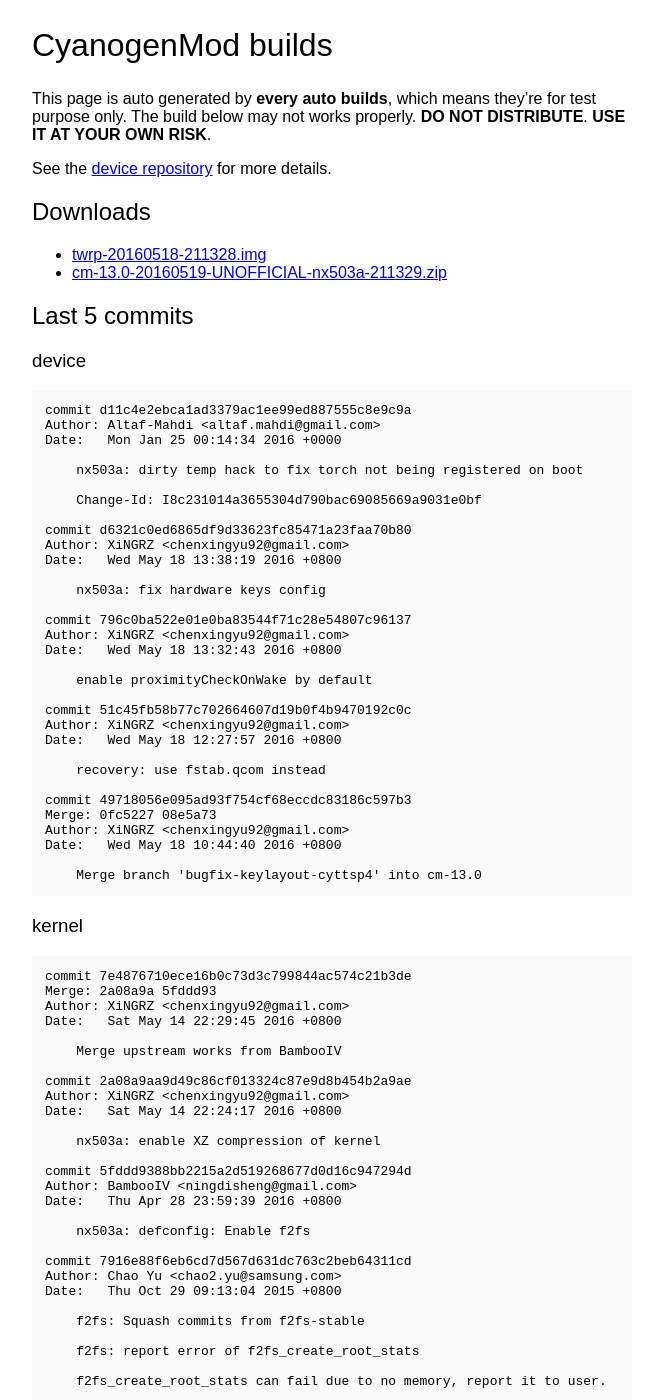
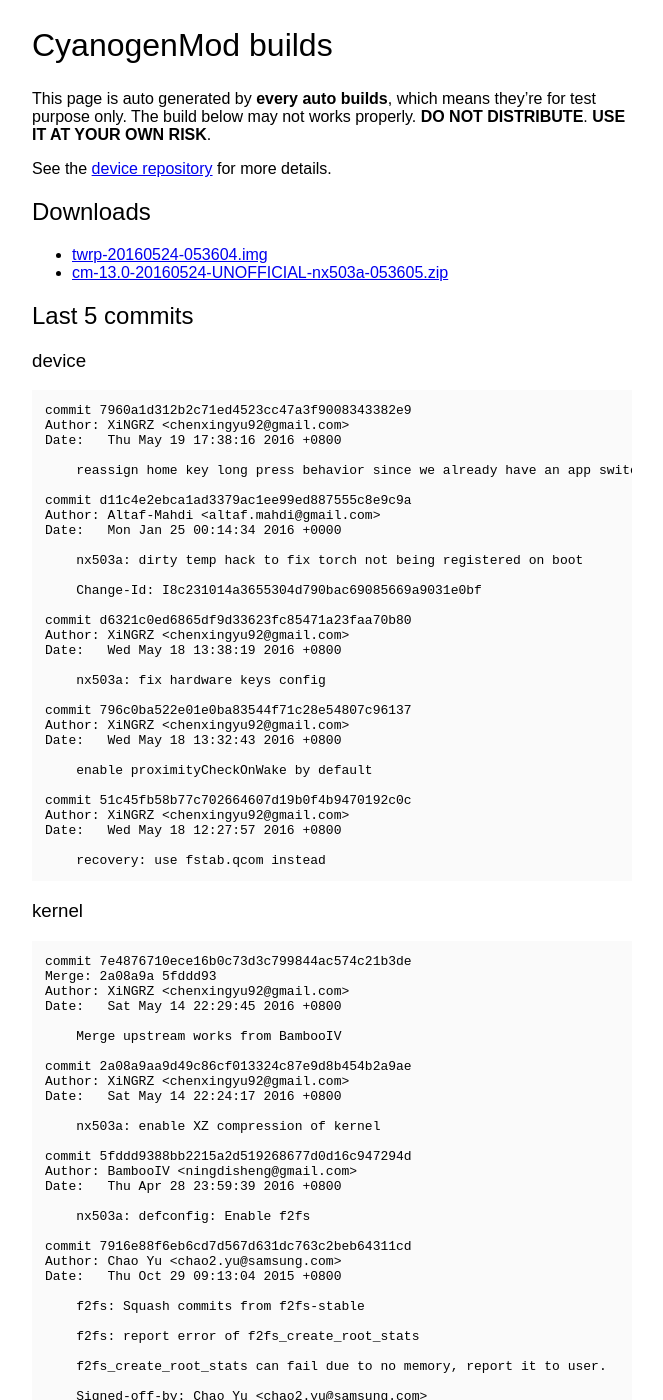
Before and after one commit to ilasx/nx503a-dev.github.io, a Jekyll site: the page built from cyanogenmod.md, in a window 1280 px wide and 1400 px high. Shown: the whole window, without its empty margins (308-971 px from the left). Built offline with Jekyll 4.4.1, drawn with Linux system fonts in a browser that asks for light colours.

Commit message:
publish auto build twrp-20160524-053604.img cm-13.0-20160524-UNOFFICIAL-nx503a-053605.zip

````diff
--- a/cyanogenmod.md
+++ b/cyanogenmod.md
@@ -11,14 +11,20 @@ See the [device repository](https://github.com/nx503a-dev/android_device_zte_nx5
 
 ## Downloads
 
-- [twrp-20160518-211328.img](http://o6wea3e46.bkt.clouddn.com/twrp-20160518-211328.img)
-- [cm-13.0-20160519-UNOFFICIAL-nx503a-211329.zip](http://o6wea3e46.bkt.clouddn.com/cm-13.0-20160519-UNOFFICIAL-nx503a-211329.zip)
+- [twrp-20160524-053604.img](http://o6wea3e46.bkt.clouddn.com/twrp-20160524-053604.img)
+- [cm-13.0-20160524-UNOFFICIAL-nx503a-053605.zip](http://o6wea3e46.bkt.clouddn.com/cm-13.0-20160524-UNOFFICIAL-nx503a-053605.zip)
 
 ## Last 5 commits
 
 ### device
 
 ```
+commit 7960a1d312b2c71ed4523cc47a3f9008343382e9
+Author: XiNGRZ <chenxingyu92@gmail.com>
+Date:   Thu May 19 17:38:16 2016 +0800
+
+    reassign home key long press behavior since we already have an app switch key
+
 commit d11c4e2ebca1ad3379ac1ee99ed887555c8e9c9a
 Author: Altaf-Mahdi <altaf.mahdi@gmail.com>
 Date:   Mon Jan 25 00:14:34 2016 +0000
@@ -44,13 +50,6 @@ Author: XiNGRZ <chenxingyu92@gmail.com>
 Date:   Wed May 18 12:27:57 2016 +0800
 
     recovery: use fstab.qcom instead
-
-commit 49718056e095ad93f754cf68eccdc83186c597b3
-Merge: 0fc5227 08e5a73
-Author: XiNGRZ <chenxingyu92@gmail.com>
-Date:   Wed May 18 10:44:40 2016 +0800
-
-    Merge branch 'bugfix-keylayout-cyttsp4' into cm-13.0
 ```
 
 ### kernel
````
